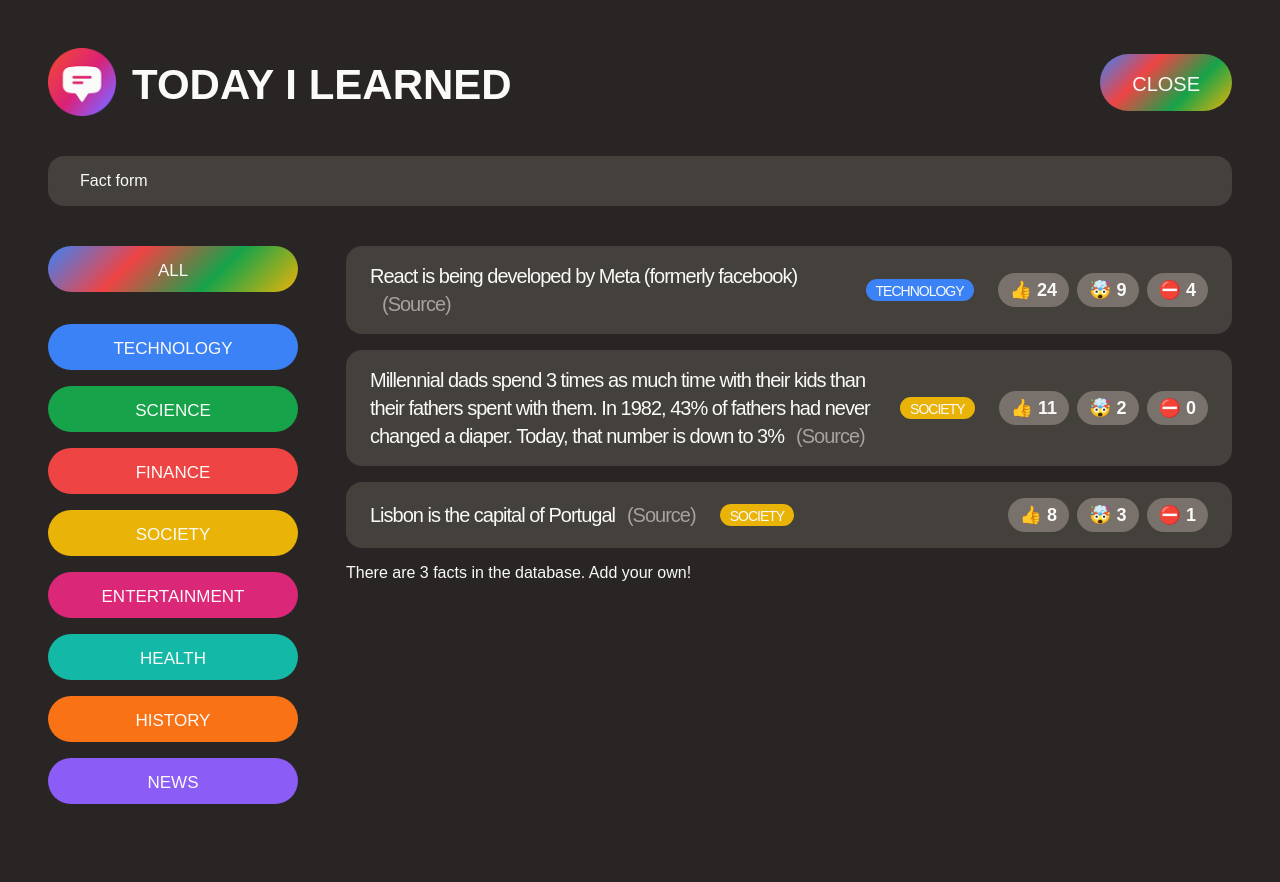
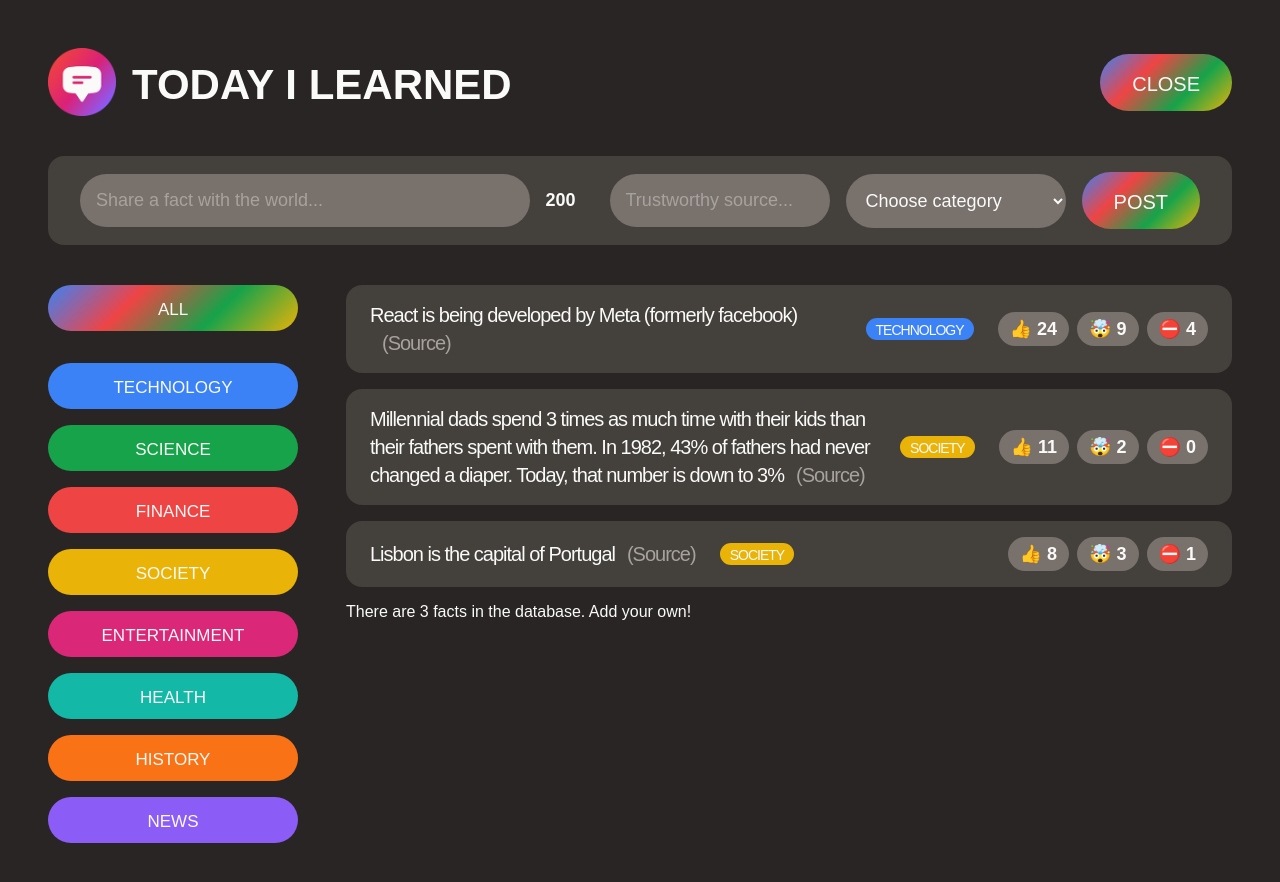
Before and after one commit to learnwithhector/today-i-learned-V2, a React (Create React App) app: page / in a window 1280 px wide. Both pictures are taken after a click on the button "SHARE A FACT". Shown: the top 882 px of the page. Built offline with nearby package versions, Linux system fonts and the light colour scheme; a web font is replaced by a local one.

Commit message:
Made form work the React way

```diff
--- a/src/App.js
+++ b/src/App.js
@@ -89,10 +89,6 @@
   );
 }
 
-function NewFactForm() {
-  return <form className="fact-form">Fact form</form>;
-}
-
 const CATEGORIES = [
   { name: "technology", color: "#3b82f6" },
   { name: "science", color: "#16a34a" },
@@ -103,6 +99,45 @@
   { name: "history", color: "#f97316" },
   { name: "news", color: "#8b5cf6" },
 ];
+
+function NewFactForm() {
+  const [text, setText] = useState("");
+  const [source, setSource] = useState("");
+  const [category, setCategory] = useState("");
+  const textLength = text.length;
+
+  function handleSubmit(e) {
+    e.preventDefault();
+    console.log(text, source, category);
+  }
+
+  return (
+    <form className="fact-form" onSubmit={handleSubmit}>
+      <input
+        type="text"
+        placeholder="Share a fact with the world..."
+        value={text}
+        onChange={(e) => setText(e.target.value)}
+      />
+      <span>{200 - textLength}</span>
+      <input
+        value={source}
+        type="text"
+        placeholder="Trustworthy source..."
+        onChange={(e) => setSource(e.target.value)}
+      />
+      <select value={category} onChange={(e) => setCategory(e.target.value)}>
+        <option value="">Choose category</option>
+        {CATEGORIES.map((cat) => (
+          <option key={cat.name} value={cat.name}>
+            {cat.name.toUpperCase()}
+          </option>
+        ))}
+      </select>
+      <button className="btn btn-large">Post</button>
+    </form>
+  );
+}
 
 function CategoryFilter() {
   return (
```
